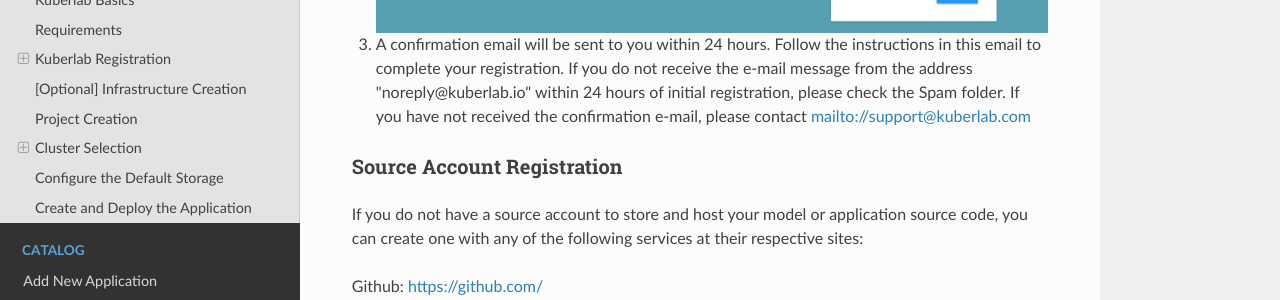
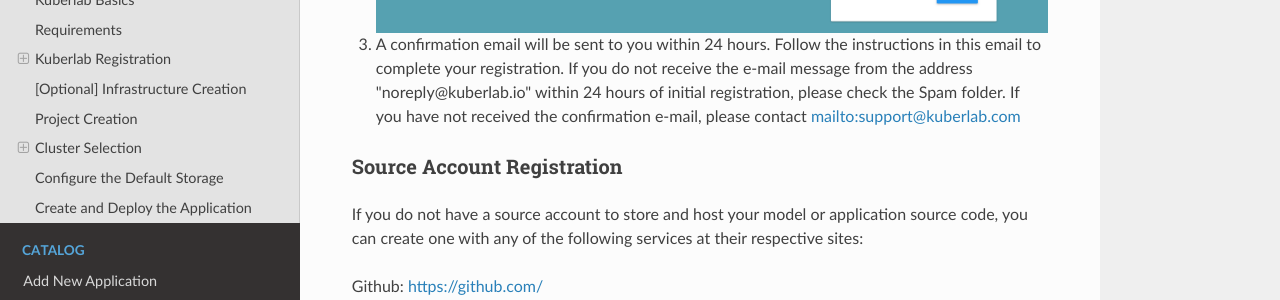
Before and after one commit to kuberlab/docs, an MkDocs documentation site: the page built from docs/index.md, in a window 1280 px wide and 900 px high, scrolled down 988 px. Shown: the part 151-451 px from the top of the window. Built offline with MkDocs 1.6.1, drawn with Linux system fonts in a browser that asks for light colours; nearby versions of some CDN libraries.

```diff
--- a/docs/index.md
+++ b/docs/index.md
@@ -32,7 +32,7 @@ You must have a Kuberlab account to use the platform. Once your account is creat
 
 2. Sign up with your email address and other required information ![](img/signup2.png)
 
-3. A confirmation email will be sent to you within 24 hours. Follow the instructions in this email to complete your registration. If you do not receive the e-mail message from the address "noreply@kuberlab.io" within 24 hours of initial registration, please check the Spam folder. If you have not received the confirmation e-mail, please contact [mailto://support@kuberlab.com](mailto://support@kuberlab.com)
+3. A confirmation email will be sent to you within 24 hours. Follow the instructions in this email to complete your registration. If you do not receive the e-mail message from the address "noreply@kuberlab.io" within 24 hours of initial registration, please check the Spam folder. If you have not received the confirmation e-mail, please contact [mailto:support@kuberlab.com](mailto:support@kuberlab.com)
 
 
 ### Source Account Registration
```
